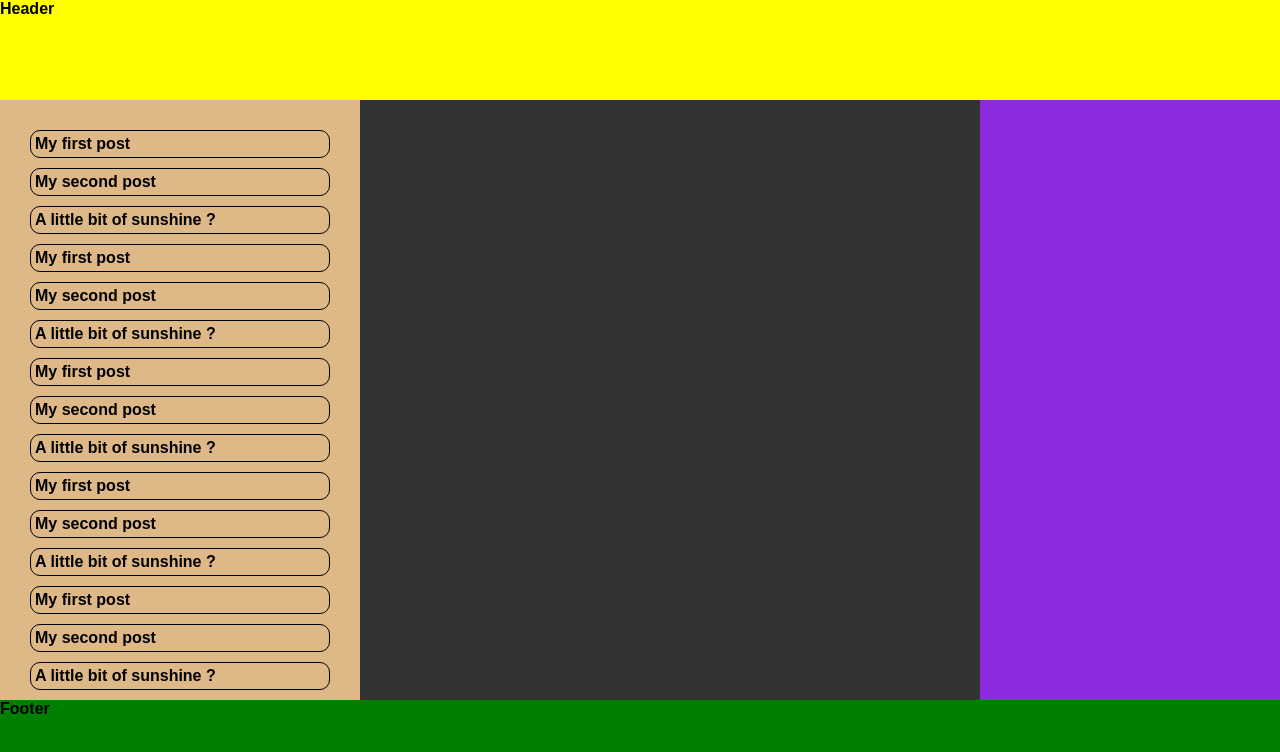
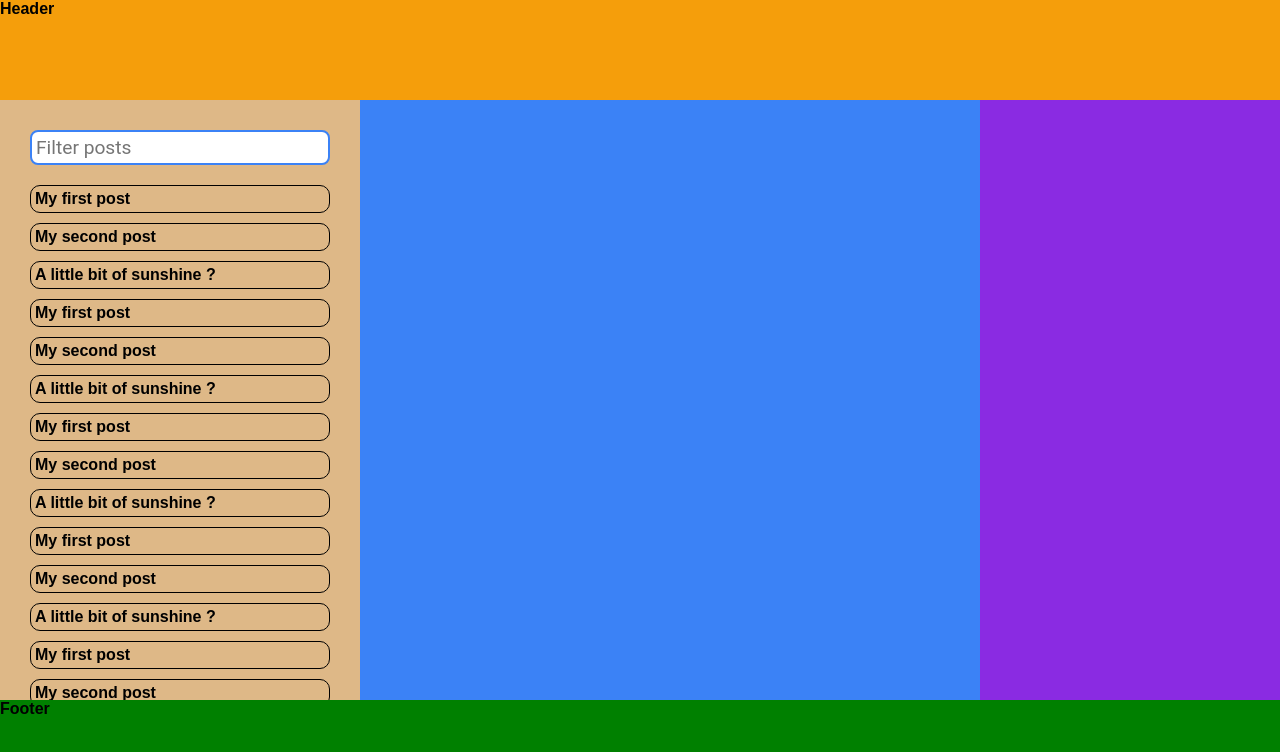
Before and after one commit to marcello-ants/react-akur8, a Next.js app: page / in a window 1280 px wide. Shown: the top 752 px of the page. Built offline with nearby package versions, Linux system fonts and the light colour scheme.

Commit message:
feature: create PostsList input

```diff
--- a/src/components/PostsList.tsx
+++ b/src/components/PostsList.tsx
@@ -1,3 +1,5 @@
+import { useState } from "react";
+
 type Post = {
   id: string;
   name: string;
@@ -11,16 +13,33 @@ type Props = {
 };
 
 const PostList: React.FC<Props> = ({ posts, selectedPost }) => {
+  const [searchText, setSearchText] = useState("");
+
+  const filteredPosts = posts.filter((post) =>
+    post.name.toLowerCase().includes(searchText.toLocaleLowerCase())
+  );
+
   return (
     <div>
+      <input
+        type="text"
+        placeholder="Filter posts"
+        className="post-filter"
+        value={searchText}
+        onChange={(e) => setSearchText(e.target.value)}
+      />
+      {filteredPosts.length === 0 ? (
+        <p>No posts found</p>
+      ) : (
         <ul className="post-list">
-        {posts.map((post) => (
+          {filteredPosts.map((post) => (
             <li key={post.id}>
               <h3>{post.name}</h3>
               {selectedPost?.id === post.id && <p>Selected</p>}
             </li>
           ))}
         </ul>
+      )}
     </div>
   );
 };
--- a/src/styles/styles.scss
+++ b/src/styles/styles.scss
@@ -1,5 +1,7 @@
-$primary-color: #333;
-$secondary-color: yellow;
+$primary-color: #3b82f6;
+$secondary-color: #f59e0b;
+$font-family: "Roboto", sans-serif;
+
 
 * {
   margin: 0;
@@ -14,13 +16,17 @@ body {
   background-color: $primary-color;
 }
 
+input {
+  box-sizing: border-box;
+}
+
 .header {
   position: fixed;
   width: 100%;
   height: 100px;
   top: 0;
   left: 0;
-  background-color: yellow;
+  background-color: $secondary-color;
   z-index: 10;
 }
 
@@ -48,16 +54,33 @@ body {
   background-color: burlywood;
   padding: 30px;
 
+  .post-filter {
+    display: block;
+    width: 100%;
+    padding: 4px;
+    border-radius: 0.5rem;
+    border: 2px solid $primary-color;
+    font-family: $font-family;
+    font-size: 1.2rem;
+    margin-bottom: 20px;
+    transition: border-color 0.3s ease-in-out;
+
+    &:focus {
+      outline: none;
+      border-color: $secondary-color;
+    }
+  }
+
   .post-list li {
     border: 1px solid black;
     padding: 4px;
     margin-bottom: 10px;
     border-radius: 10px;
-
   }
 
-  // .filter-input {
-  // }
+  .post-list li:last-child {
+    margin-bottom: 100px;
+  }
 }
 
 .right-column {
```
Lines whose indentation alone changed are shown as unchanged.
